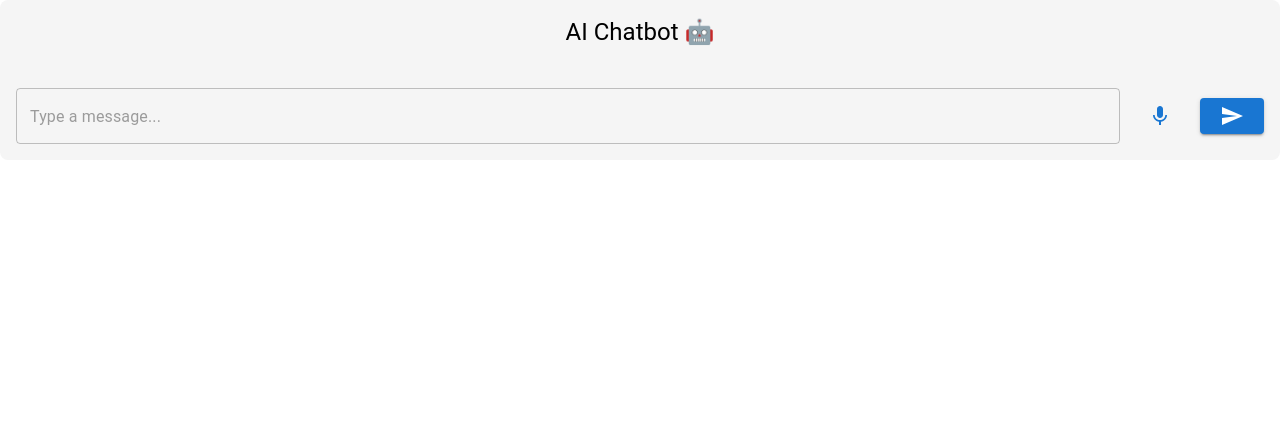
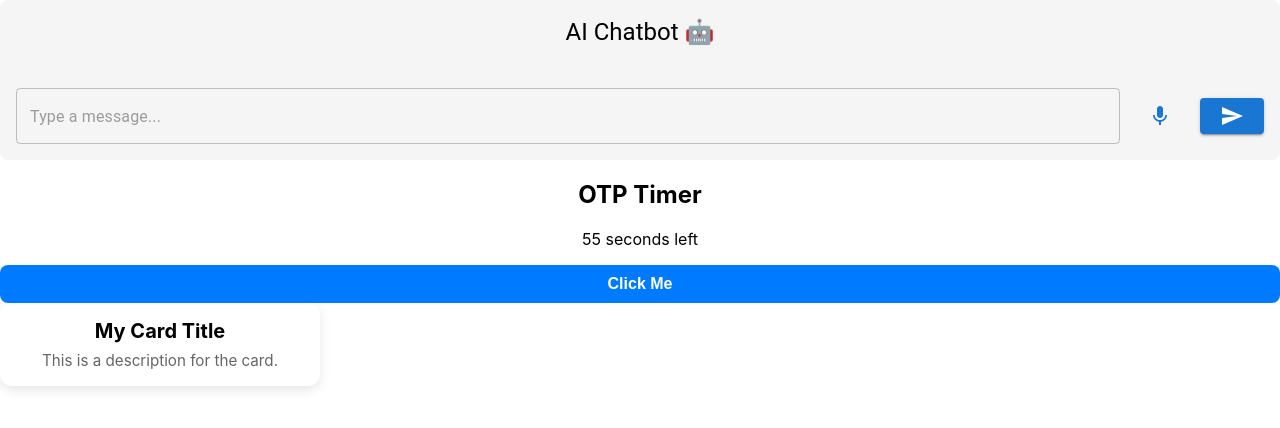
Before and after one commit to sanjeetkumaritoutlook/react19-cra, a React (Create React App) app: page / in a window 1280 px wide. Shown: the top 428 px of the page. Built offline with nearby package versions, Linux system fonts and the light colour scheme.

Commit message:
otp timer

```diff
--- a/src/App.tsx
+++ b/src/App.tsx
@@ -1,10 +1,16 @@
 import React from 'react';
 import './App.css';
 import Chatbot from './components/Chatbot';
+import OtptimerCard from './components/Otptimer';
+import MyButton from './components/MyButton';
+import MyCard from './components/MyCard';
 function App() {
   return (
     <div className="App">
      <Chatbot />
+     <OtptimerCard />
+     <MyButton label="Click Me" variant="primary" size="md" fullWidth />
+     <MyCard title="My Card Title" description="This is a description for the card."></MyCard>
     </div>
   );
 }
--- /dev/null
+++ b/src/components/MyButton.tsx
@@ -0,0 +1,86 @@
+import React from 'react';
+
+interface MyButtonProps extends React.ButtonHTMLAttributes<HTMLButtonElement> {
+  label: string;
+  variant?: 'primary' | 'secondary' | 'outline';
+  size?: 'sm' | 'md' | 'lg';
+  fullWidth?: boolean;
+  loading?: boolean;
+}
+
+const MyButton: React.FC<MyButtonProps> = ({
+  label,
+  variant = 'primary',
+  size = 'md',
+  fullWidth = false,
+  loading = false,
+  disabled,
+  ...props
+}) => {
+  const baseStyles: React.CSSProperties = {
+    border: 'none',
+    borderRadius: 8,
+    fontWeight: 600,
+    cursor: 'pointer',
+    display: 'inline-flex',
+    alignItems: 'center',
+    justifyContent: 'center',
+    gap: 8,
+    transition: 'all 0.2s ease-in-out',
+    opacity: disabled || loading ? 0.6 : 1,
+    width: fullWidth ? '100%' : 'auto',
+  };
+
+  const sizeStyles: Record<string, React.CSSProperties> = {
+    sm: { padding: '6px 12px', fontSize: '0.85rem' },
+    md: { padding: '10px 16px', fontSize: '1rem' },
+    lg: { padding: '14px 20px', fontSize: '1.1rem' },
+  };
+
+  const variantStyles: Record<string, React.CSSProperties> = {
+    primary: { backgroundColor: '#007bff', color: '#fff' },
+    secondary: { backgroundColor: '#6c757d', color: '#fff' },
+    outline: {
+      backgroundColor: 'transparent',
+      color: '#007bff',
+      border: '2px solid #007bff',
+    },
+  };
+
+  return (
+    <button
+      disabled={disabled || loading}
+      style={{
+        ...baseStyles,
+        ...sizeStyles[size],
+        ...variantStyles[variant],
+      }}
+      {...props}
+    >
+      {loading ? (
+        <span
+          style={{
+            width: 16,
+            height: 16,
+            border: '2px solid #fff',
+            borderTopColor: 'transparent',
+            borderRadius: '50%',
+            animation: 'spin 1s linear infinite',
+          }}
+        />
+      ) : (
+        label
+      )}
+
+      {/* Spinner animation */}
+      <style>
+        {`@keyframes spin {
+          0% { transform: rotate(0deg); }
+          100% { transform: rotate(360deg); }
+        }`}
+      </style>
+    </button>
+  );
+};
+
+export default MyButton;
--- /dev/null
+++ b/src/components/MyCard.tsx
@@ -0,0 +1,52 @@
+import React from 'react';
+
+interface MyCardProps {
+  title: string;
+  description: string;
+  image?: string;
+  children?: React.ReactNode;
+  onClick?: () => void;
+  style?: React.CSSProperties;
+}
+
+const MyCard: React.FC<MyCardProps> = ({
+  title,
+  description,
+  image,
+  children,
+  onClick,
+  style,
+}) => {
+  return (
+    <div
+      onClick={onClick}
+      style={{
+        borderRadius: '12px',
+        overflow: 'hidden',
+        boxShadow: '0 4px 12px rgba(0,0,0,0.1)',
+        backgroundColor: '#fff',
+        maxWidth: 320,
+        cursor: onClick ? 'pointer' : 'default',
+        transition: 'transform 0.2s ease-in-out',
+        ...style,
+      }}
+    >
+      {image && (
+        <img
+          src={image}
+          alt={title}
+          style={{ width: '100%', height: 180, objectFit: 'cover' }}
+        />
+      )}
+      <div style={{ padding: '16px' }}>
+        <h3 style={{ margin: '0 0 8px 0', fontSize: '1.25rem' }}>{title}</h3>
+        <p style={{ margin: 0, color: '#666', fontSize: '0.95rem' }}>
+          {description}
+        </p>
+        {children && <div style={{ marginTop: 12 }}>{children}</div>}
+      </div>
+    </div>
+  );
+};
+
+export default MyCard;
--- /dev/null
+++ b/src/components/Otptimer.tsx
@@ -0,0 +1,30 @@
+import React from "react";
+
+function OtptimerCard() {
+  const [timeLeft, setTimeLeft] = React.useState(60); // 60 seconds timer
+
+  React.useEffect(() => {
+    const timer = setInterval(() => {
+      setTimeLeft((prev) => {
+        if (prev <= 1) {
+          clearInterval(timer);
+          return 0;
+        }
+        return prev - 1;
+      });
+    }, 1000);
+
+    return () => clearInterval(timer);
+  }, []);
+
+
+
+  return (
+    <div>
+      <h2>OTP Timer</h2>
+      <p>{timeLeft} seconds left</p>
+
+    </div>
+  );
+}
+export default OtptimerCard;
```
